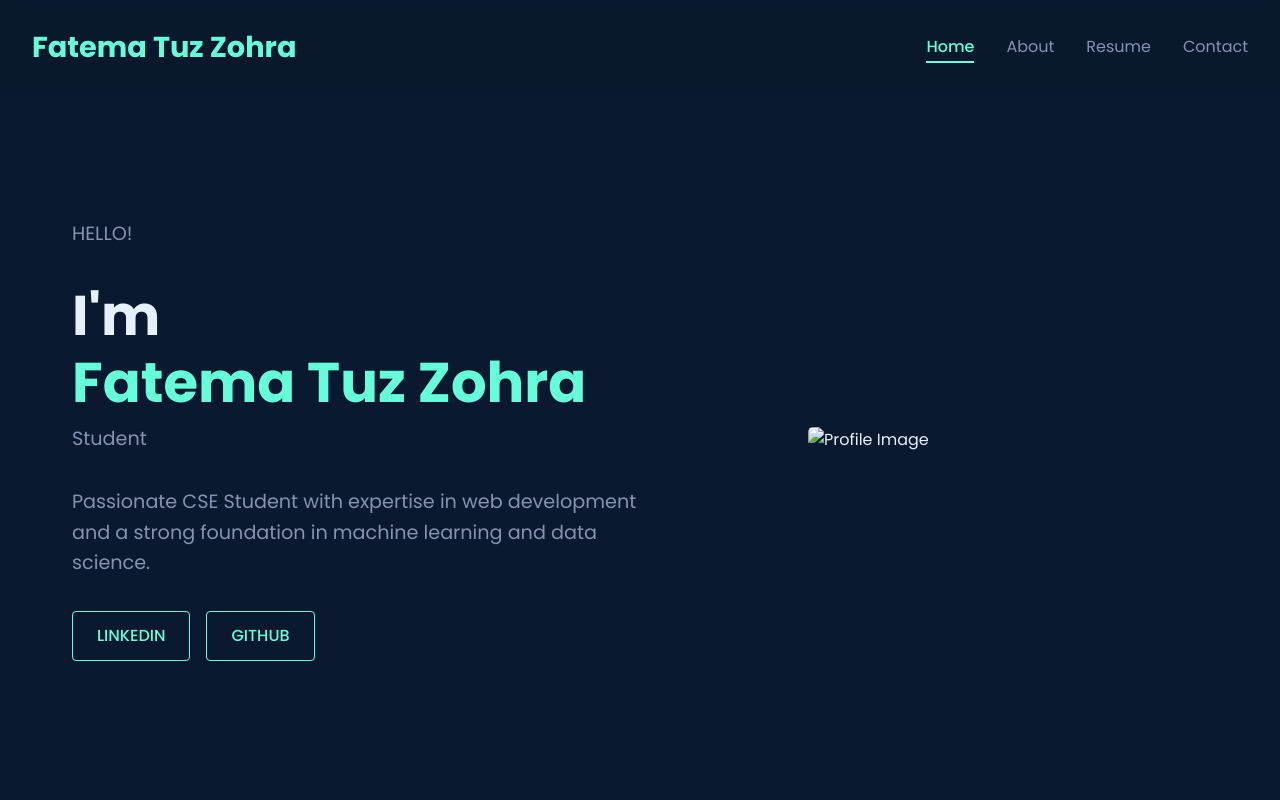
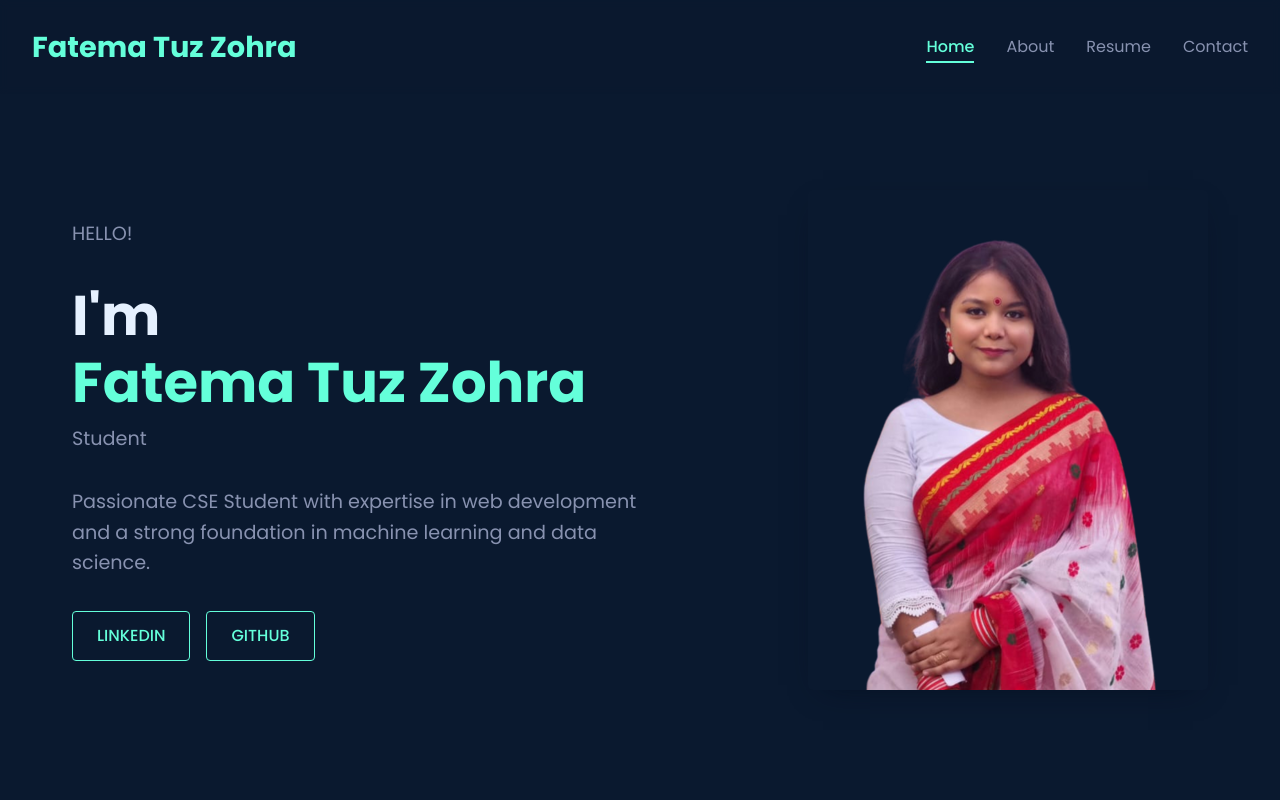
Before and after one commit to ftzohra062/Portfolio-Projects, a plain HTML site: page index.html in a window 1280 px wide. Shown: the top 800 px of the page. Drawn offline with Linux system fonts and the light colour scheme.

Commit message:
image added

```diff
--- a/index.html
+++ b/index.html
@@ -35,7 +35,7 @@
                 </div>
             </div>
             <div class="hero-image">
-                <img src="/api/placeholder/400/500" alt="Profile Image">
+                <img src="/image/hero-img.png" alt="Profile Image">
             </div>
         </section>
 
```
Also changed, not shown: image/hero-img.png (added).
